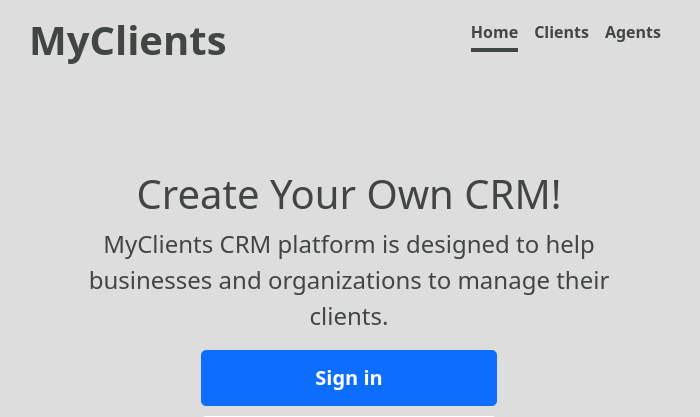
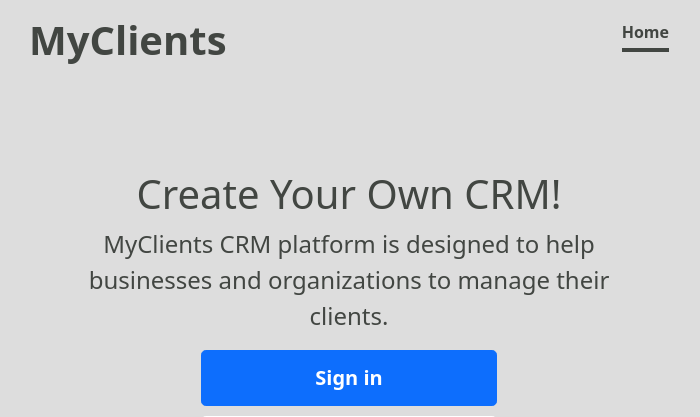
Before and after one commit to rahmonov/basiccrm, a Django app: page / in a window 1280 px wide. Shown: the top 417 px of the page, without its empty margins (291-991 px from the left). Run offline with Django 3.2, Linux system fonts and the light colour scheme.

```diff
--- a/templates/landing.html
+++ b/templates/landing.html
@@ -23,12 +23,14 @@
           <h1 class="logo">MyClients</h1>
           <nav class="nav nav-masthead justify-content-center">
             <a class="nav-link active" href="#">Home</a>
-            <a class="nav-link" href="{% url 'clients:list' %}">Clients</a>
-            <a class="nav-link me-2" href="{% url 'agents:list' %}">Agents</a>
 
             {% if request.user.is_authenticated %}
+
+              <a class="nav-link" href="{% url 'clients:list' %}">Clients</a>
+              <a class="nav-link me-2" href="{% url 'agents:list' %}">Agents</a>
               <span class="nav-link disabled me-2" >Logged in as <b>{{ request.user.username }}</b></span>
               <a href="{% url 'users:logout' %}" role="button" class="btn btn-outline-danger">Log out</a>
+
             {% endif %}
           </nav>
         </div>
```
